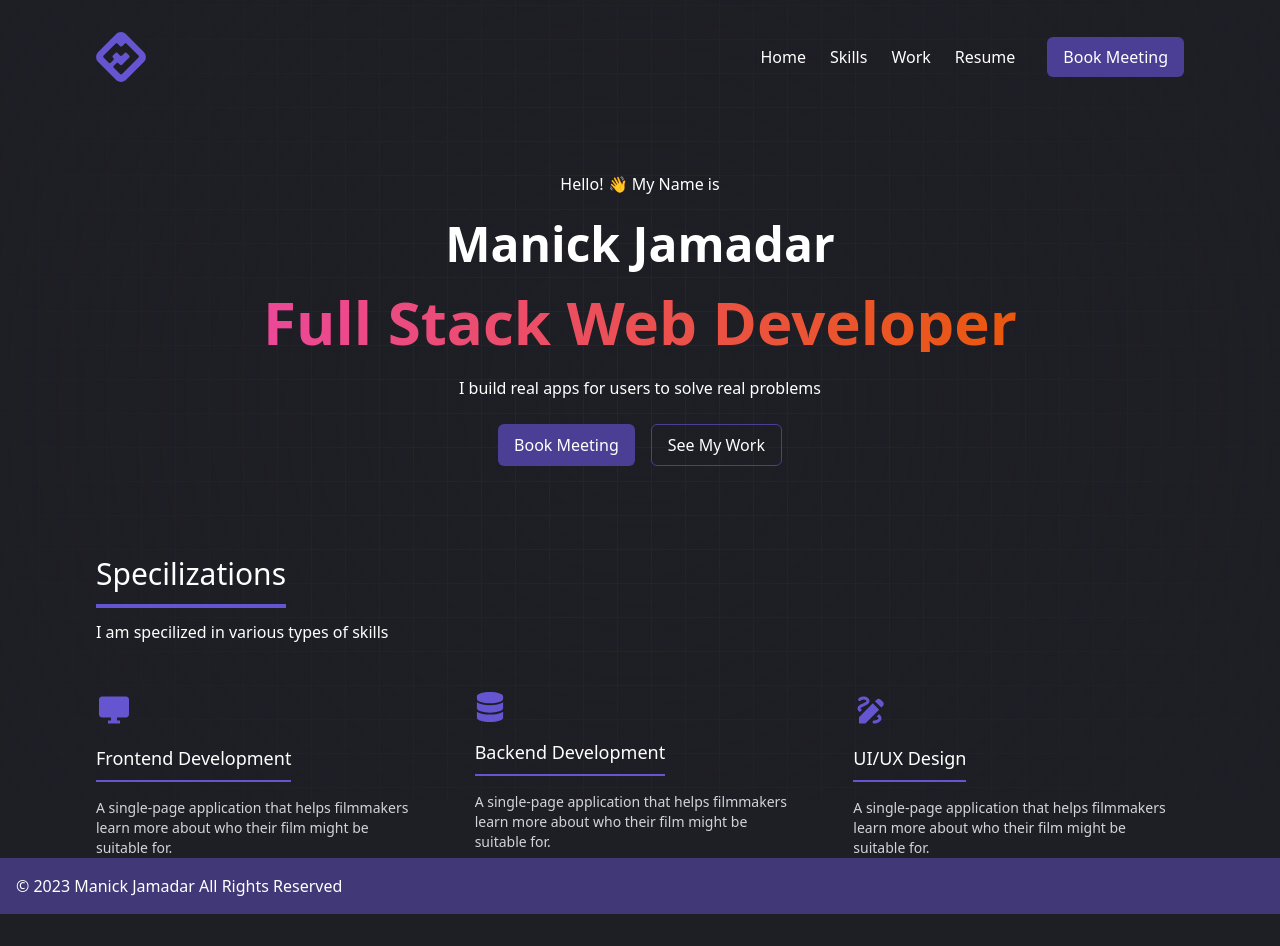
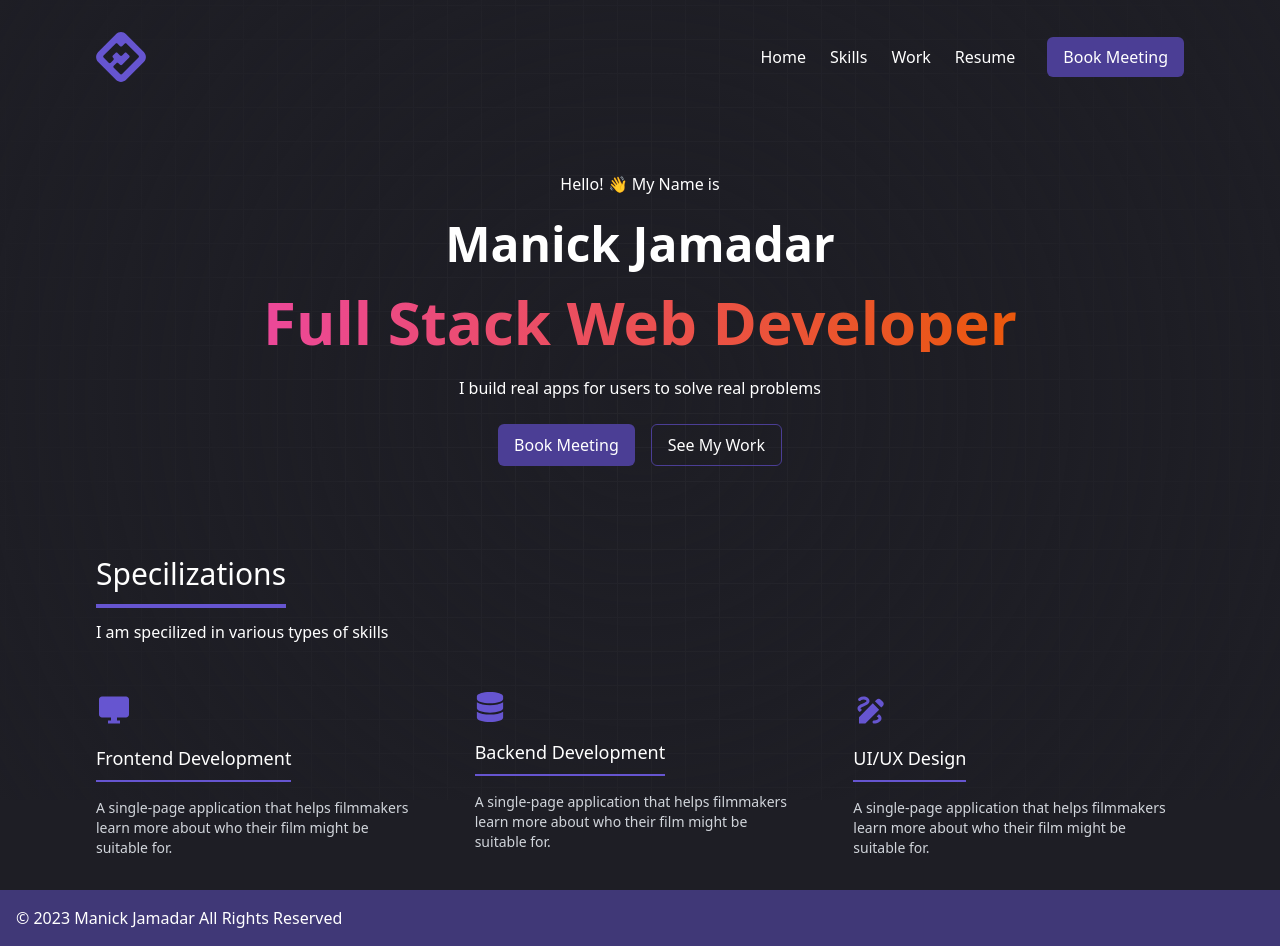
Before and after one commit to manickjamadar/personal-website, a Next.js app: page / in a window 1280 px wide. Before the commit the page ends 914 px from the top, so only its background shows below. Built offline with nearby package versions, Linux system fonts and the light colour scheme.

Commit message:
padding bottom added

```diff
--- a/app/components/Container.tsx
+++ b/app/components/Container.tsx
@@ -4,7 +4,7 @@ interface Props {
 }
 const Container: React.FC<Props> = ({ children }) => {
   return (
-    <div className="w-full mx-auto max-w-7xl px-8 sm:px-16 md:px-24 pt-8">
+    <div className="w-full mx-auto max-w-7xl px-8 sm:px-16 md:px-24 py-8">
       {children}
     </div>
   );
```
